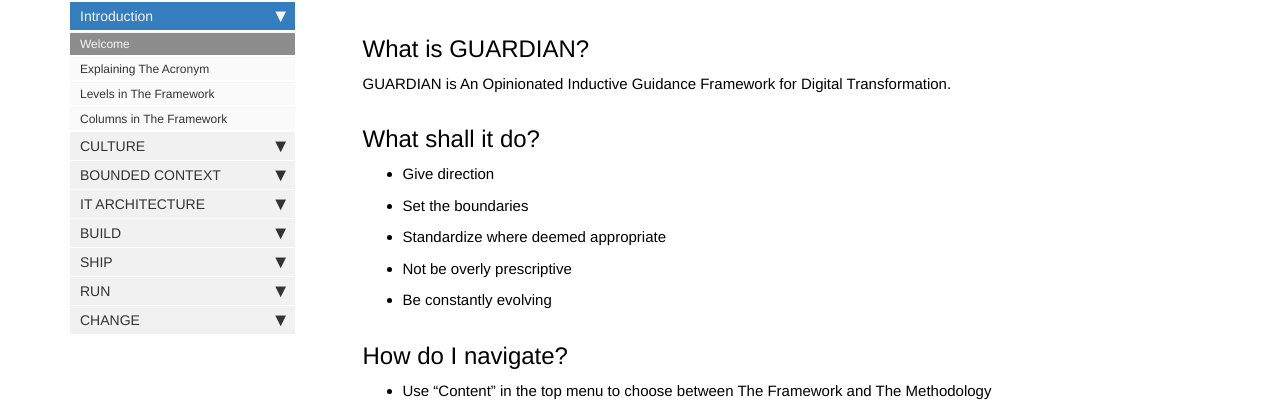
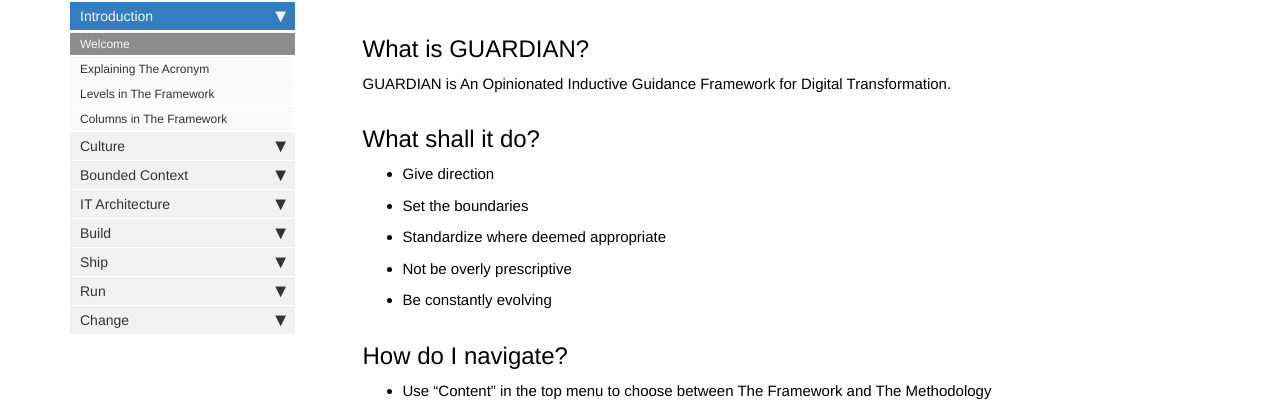
Before and after one commit to LarsBarkman/guardian, a Jekyll site: the page built from docs/index.md, in a window 1280 px wide. Shown: the part 147-561 px from the top of the page. Built offline with Jekyll 4.4.1, drawn with Linux system fonts in a browser that asks for light colours; nearby versions of some CDN libraries; comment, search, counter and statistics services are not loaded.

Commit message:
Changed Menu

```diff
--- a/docs/_data/sidebars/framework_sidebar.yml
+++ b/docs/_data/sidebars/framework_sidebar.yml
@@ -40,7 +40,7 @@ entries:
       url: /columns.html
       output: web, pdf
 
-  - title: CULTURE
+  - title: Culture
     output: web, pdf
     folderitems:
 
@@ -60,7 +60,7 @@ entries:
       url: /products-not-projects.html
       output: web, pdf
 
-  - title: BOUNDED CONTEXT
+  - title: Bounded Context
     output: web, pdf
     folderitems:
 
@@ -80,7 +80,7 @@ entries:
       url: /microservices.html
       output: web, pdf
 
-  - title: IT ARCHITECTURE
+  - title: IT Architecture
     output: web, pdf
 
     folderitems:
@@ -96,7 +96,7 @@ entries:
       url: /tools-of-the-trade.html
       output: web, pdf
 
-  - title: BUILD
+  - title: Build
     output: web, pdf
 
     folderitems:
@@ -116,7 +116,7 @@ entries:
       url: /we-make.html
       output: web, pdf
 
-  - title: SHIP
+  - title: Ship
     output: web, pdf
 
     folderitems:
@@ -136,7 +136,7 @@ entries:
       url: /continuous-deployment.html
       output: web, pdf
 
-  - title: RUN
+  - title: Run
     output: web, pdf
 
     folderitems:
@@ -152,7 +152,7 @@ entries:
       url: /you-build-it-you-run-it.html
       output: web, pdf
 
-  - title: CHANGE
+  - title: Change
     output: web, pdf
 
     folderitems:
```
